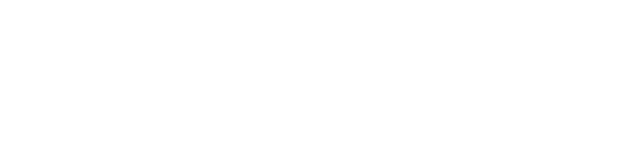
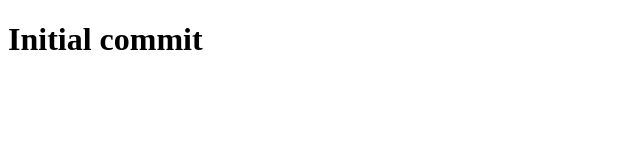
Before and after one commit to ostachim/twojefinanse-ubezpieczenia, a plain HTML site: page index.html in a window 1280 px wide. Shown: the whole page, without its empty margins (0-640 px from the left). Drawn offline with Linux system fonts and the light colour scheme.

Commit message:
first commit

```diff
--- a/index.html
+++ b/index.html
@@ -7,6 +7,7 @@
     <title>Twoje Finanse Ubezpieczenia</title>
 </head>
 <body>
+    <h1>Initial commit</h1>
 
 </body>
 </html>
```
